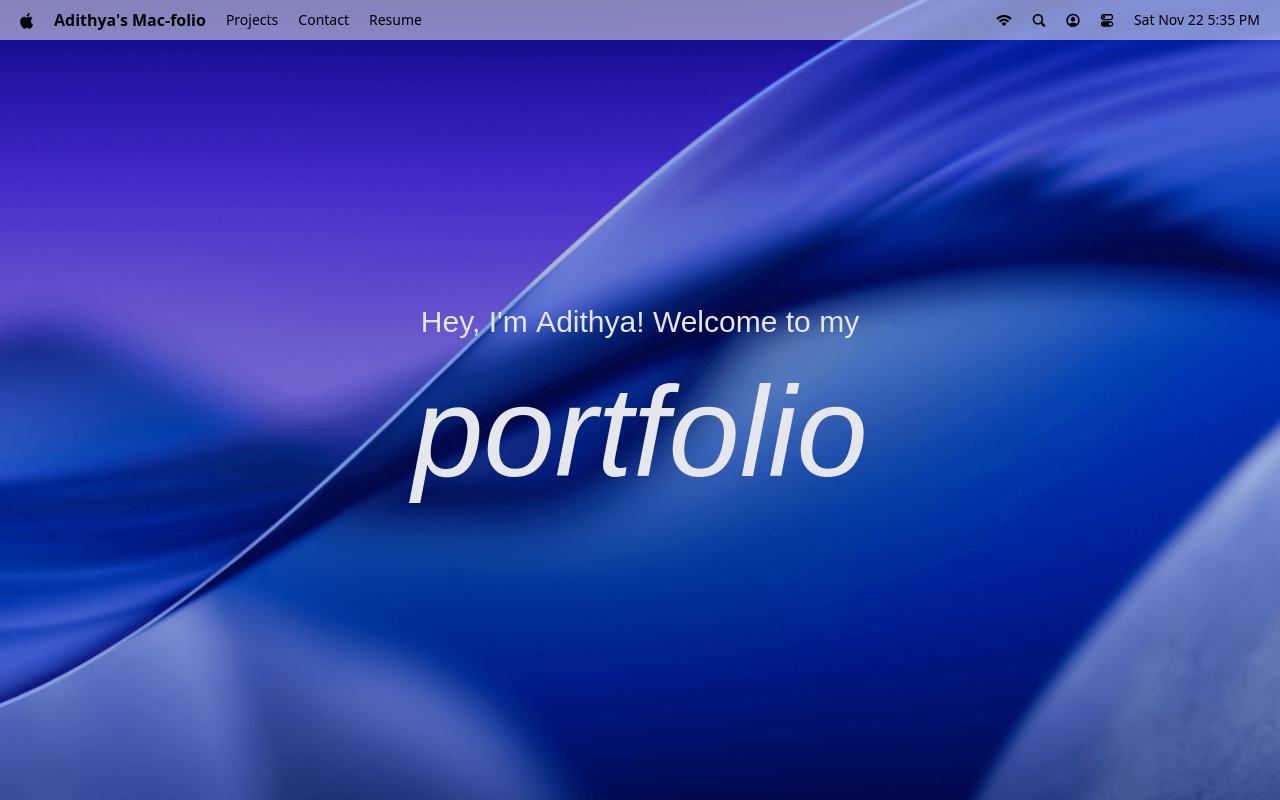
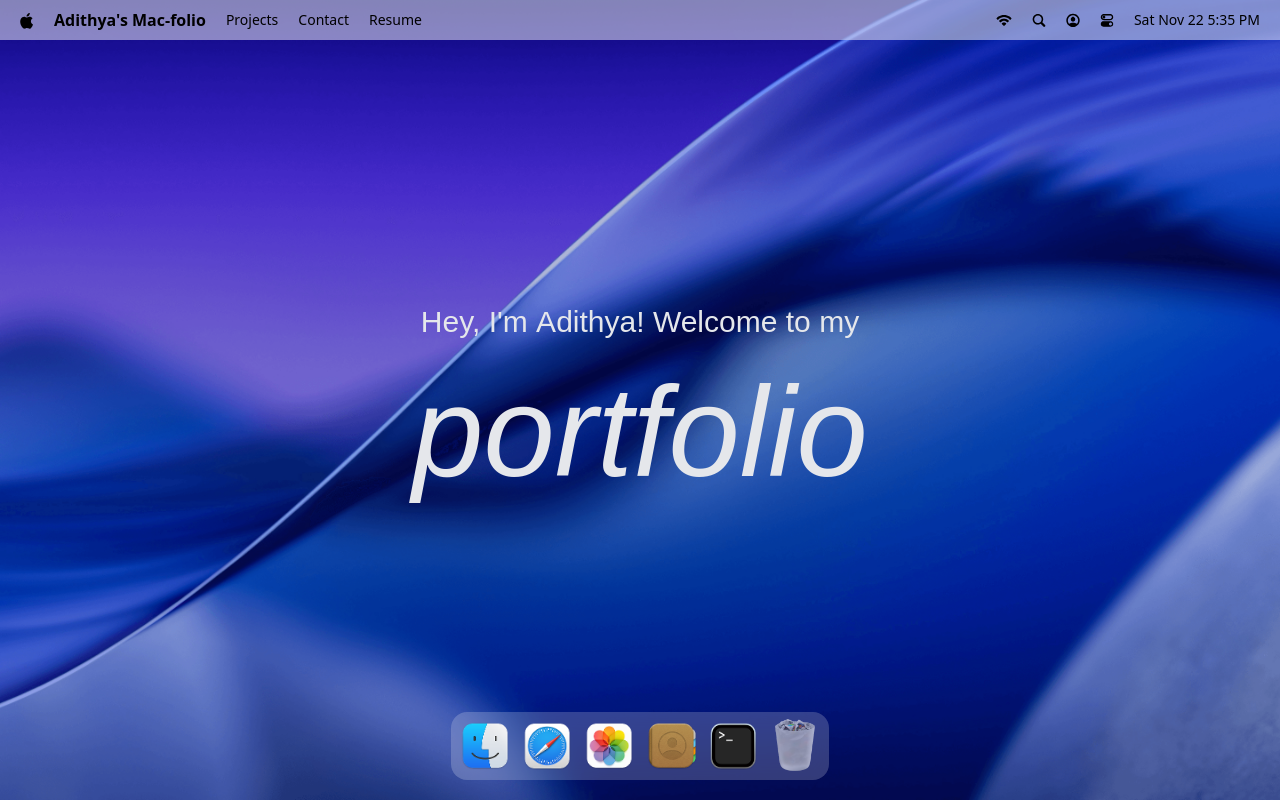
Before and after one commit to AdithyaKumar-07/My-Macfolio, a React (Vite) app: page / in a window 1280 px wide. Built offline with nearby package versions, Linux system fonts and the light colour scheme; a web font is replaced by a local one.

Commit message:
Implemented Dock
Dock with GSAP Animations just like in macOS

```diff
--- a/package.json
+++ b/package.json
@@ -17,6 +17,7 @@
     "lucide-react": "^0.554.0",
     "react": "^19.2.0",
     "react-dom": "^19.2.0",
+    "react-tooltip": "^5.30.0",
     "tailwindcss": "^4.1.17"
   },
   "devDependencies": {
--- a/src/App.jsx
+++ b/src/App.jsx
@@ -1,10 +1,11 @@
-import {Navbar, Welcome} from "#components";
+import { Dock, Navbar, Welcome } from "#components";
 
 const App = () => {
     return (
         <main>
             <Navbar />
             <Welcome />
+            <Dock />
         </main>
     )
 }
--- /dev/null
+++ b/src/components/Dock.jsx
@@ -0,0 +1,96 @@
+import { useRef } from "react";
+import { Tooltip } from "react-tooltip";
+import gsap from "gsap";
+
+import {dockApps} from "#constants/index.js";
+import {useGSAP} from "@gsap/react";
+
+const Dock = () => {
+    const dockRef = useRef(null);
+
+    useGSAP(() => {
+        const dock = dockRef.current;
+        if(!dock) return;
+
+        const icons = dock.querySelectorAll(".dock-icon");
+
+        const animateIcons = (mouseX) => {
+            const { left } = dock.getBoundingClientRect();
+
+            icons.forEach((icon) => {
+                const { left: iconLeft, width } = icon.getBoundingClientRect();
+                const center = iconLeft - left + width / 2;
+                const distance = Math.abs(mouseX - center);
+
+                const intensity = Math.exp(-(distance ** 2.7) / 20000);
+
+                gsap.to(icon, {
+                    scale: 1 + 0.25 * intensity,
+                    y: -15 * intensity,
+                    duration: 0.2,
+                    ease: "power1.out",
+                });
+            });
+        };
+
+        const handleMouseMove = (e) => {
+            const { left } = dock.getBoundingClientRect();
+            animateIcons(e.clientX - left);
+        };
+
+        const resetIcons = () =>
+            icons.forEach((icon) =>
+                    gsap.to(icon, {
+                        scale: 1,
+                        y:0,
+                        duration: 0.3,
+                        ease: "power1.out",
+
+                    }),
+            );
+
+        dock.addEventListener('mousemove', handleMouseMove);
+        dock.addEventListener('mouseleave', resetIcons);
+
+        return () => {
+            dock.removeEventListener('mousemove', handleMouseMove);
+            dock.removeEventListener('mouseleave', resetIcons);
+        }
+    }, []);
+
+
+    const toggleApp = (app)=> {
+        //TODO Have to Implement Open Window Logic
+    }
+
+    return (
+        <section id="dock">
+            <div ref={dockRef} className="dock-container">
+                {dockApps.map(({ id, name, icon, canOpen }) => (
+                    <div key={ id } className="relative flex justify-center">
+                        <button
+                            type="button"
+                            className="dock-icon"
+                            aria-label={ name }
+                            data-tooltip-id="dock-tooltip"
+                            data-tooltip-content={name}
+                            data-tooltip-delay-show={150}
+                            disabled={!canOpen}
+                            onClick={() => toggleApp({id, canOpen})}
+                        >
+                            <img
+                             src={`/images/${icon}`}
+                             alt={name}
+                             loading="lazy"
+                             className={canOpen ? "" : "opacity-60"}
+                            />
+                        </button>
+                    </div>
+                ))}
+
+                <Tooltip id="dock-tooltip" place="top" className="tooltip" />
+            </div>
+        </section>
+    );
+};
+export default Dock;
--- a/src/components/index.js
+++ b/src/components/index.js
@@ -1,4 +1,5 @@
 import Navbar from "#components/Navbar.jsx";
 import Welcome from "#components/Welcome.jsx";
+import Dock from "#components/Dock.jsx";
 
-export { Navbar, Welcome };
+export { Navbar, Welcome, Dock };
```
Also changed, not shown: 1 other file (tests, documents, lock files or other folders).
